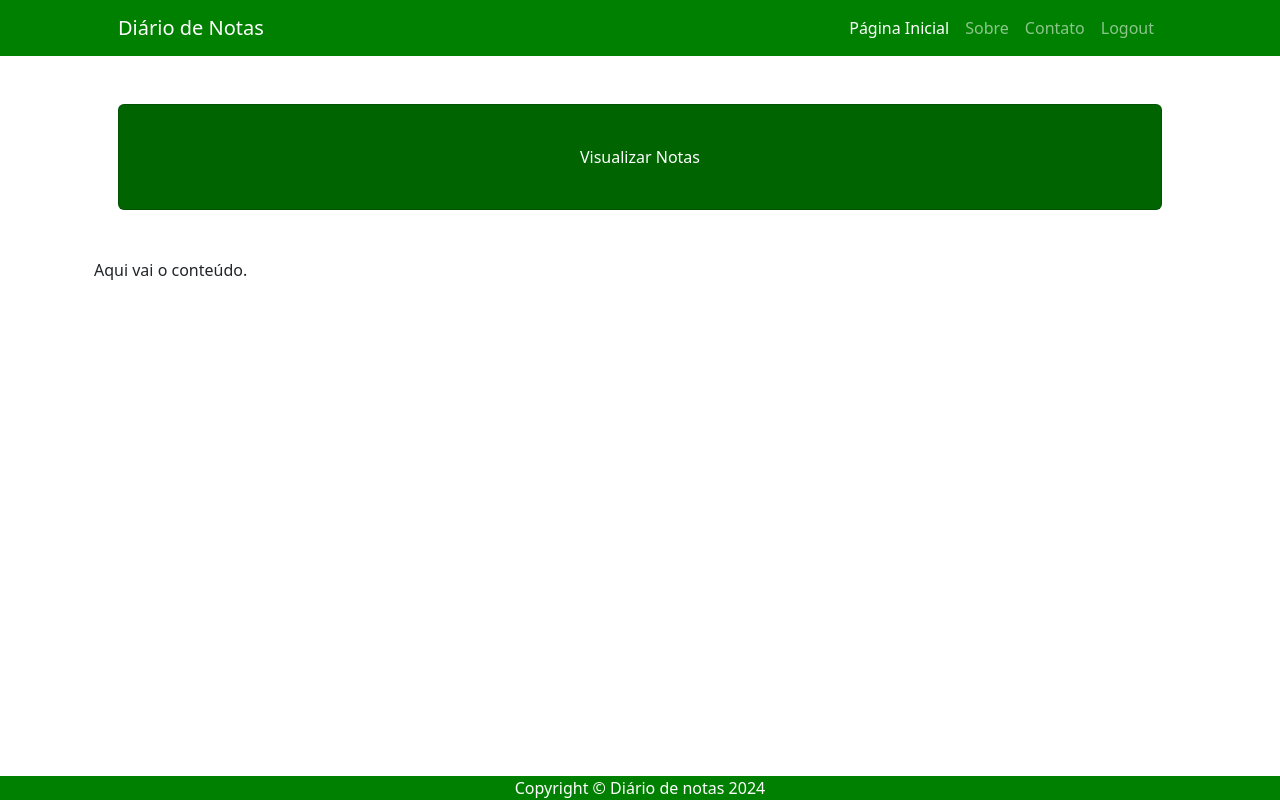
After one commit to Funarix/novosite, a Django app: template usuarios/templates/usuarios/visualizar.html in a window 1280 px wide. The commit adds this page. Run offline with Django 5.2, Linux system fonts and the light colour scheme; the template is opened without the code that fills it, so the values that code supplies are empty; some libraries are stand-ins or nearby versions.

Commit message:
alteração 29/08

```diff
--- /dev/null
+++ b/usuarios/templates/usuarios/alterar.html
@@ -0,0 +1,5 @@
+{% extends 'usuarios/base.html' %}{% block aba %}Alterar Notas{% endblock %}
+
+{% block titulo %}Alterar Notas{% endblock %}
+
+{% block conteudo %}Aqui vai o conteúdo.{% endblock %}
--- a/usuarios/templates/usuarios/base.html
+++ b/usuarios/templates/usuarios/base.html
@@ -9,7 +9,7 @@
 <head>
     <meta charset="UTF-8">
     <meta name="viewport" content="width=device-width, initial-scale=1.0">
-    <title>Template Base</title>
+    <title>{% block aba %}Template Base{% endblock %}</title>
 
      <link href="{% static 'css/bootstrap.min.css' %}" rel = "stylesheet">
 
@@ -19,11 +19,11 @@
      <!-- Responsive navbar-->
      <nav class="navbar navbar-expand-lg navbar-dark " style="background-color: #008000;">
         <div class="container px-5">
-            <a class="navbar-brand" href="#!">Diário de Notas</a>
+            <a class="navbar-brand" href="{% url 'home' %}">Diário de Notas</a>
             <button class="navbar-toggler" type="button" data-bs-toggle="collapse" data-bs-target="#navbarSupportedContent" aria-controls="navbarSupportedContent" aria-expanded="false" aria-label="Toggle navigation"><span class="navbar-toggler-icon"></span></button>
             <div class="collapse navbar-collapse" id="navbarSupportedContent">
                 <ul class="navbar-nav ms-auto mb-2 mb-lg-0">
-                    <li class="nav-item"><a class="nav-link active" aria-current="page" href="#!">Página Inicial</a></li>
+                    <li class="nav-item"><a class="nav-link active" aria-current="page" href="{% url 'home' %}">Página Inicial</a></li>
                     <li class="nav-item"><a class="nav-link" href="#!">Sobre</a></li>
                     <li class="nav-item"><a class="nav-link" href="#!">Contato</a></li>
                     <li class="nav-item"><a class="nav-link" href="#!">Logout</a></li>
@@ -37,17 +37,20 @@
 
         <!-- Call to Action-->
         <div class="card text-white  my-5 py-4 text-center" style="background-color: #006400;">
-            <div class="card-body"><p class="text-white m-0">Seja Bem-Vindo(a) ao portal de notas, aqui você encontrará todos os dados das suas disciplinas.</p></div>
+            <div class="card-body"><p class="text-white m-0">{% block titulo %}Seja Bem-Vindo(a) ao portal de notas, aqui você encontrará todos os dados das suas disciplinas.{% endblock %}</p></div>
         </div>
         <!-- Content Row-->
         <div class="row gx-4 gx-lg-5">
+
+            {% block conteudo %}
+
             <div class="col-md-4 mb-5">
                 <div class="card h-100" style="background-color: #D3D3D3;">
                     <div class="card-body" style="background-color: #FFFFFF;">
                         <h2 class="card-title">Lançar Notas</h2>
                         <p class="card-text">Nesta opção você poderá lançar todas as notas referentes as suas disciplinas, discriminando todos respectivos detalhes.</p>
                     </div>
-                    <div class="card-footer"><a class="btn btn-primary btn-sm" href="#!">Clique aqui</a></div>
+                    <div class="card-footer"><a class="btn btn-primary btn-sm" href="{% url 'lancar' %}">Clique aqui</a></div>
                 </div>
             </div>
             <div class="col-md-4 mb-5">
@@ -56,7 +59,7 @@
                         <h2 class="card-title">Alterar Notas</h2>
                         <p class="card-text">Nesta opção você poderá alterar todas as notas já lançadas às suas disciplinas, inclusive excluir alguma nota.</p>
                     </div>
-                    <div class="card-footer"><a class="btn btn-primary btn-sm" href="#!">Clique aqui</a></div>
+                    <div class="card-footer"><a class="btn btn-primary btn-sm" href="{% url 'alterar' %}">Clique aqui</a></div>
                 </div>
             </div>
             <div class="col-md-4 mb-5">
@@ -65,13 +68,15 @@
                         <h2 class="card-title">Visualizar Notas</h2>
                         <p class="card-text">Nesta opção você poderá visualizar todas as notas já lançadas referentes às suas disciplinas.</p>
                     </div>
-                    <div class="card-footer"><a class="btn btn-primary btn-sm" href="#!">Clique aqui</a></div>
+                    <div class="card-footer"><a class="btn btn-primary btn-sm" href="{% url 'visualizar' %}">Clique aqui</a></div>
                 </div>
             </div>
+
+            {% endblock %}
         </div>
     </div>
     <!-- Footer-->
-    <footer class="fixed-botton " style="background-color: #008000;">
+    <footer class="fixed-bottom" style="background-color: #008000;">
         <div class="container px-4 px-lg-5"><p class="m-0 text-center text-white">Copyright &copy; Diário de notas 2024</p></div>
     </footer>
     <!-- Bootstrap core JS-->
--- a/usuarios/templates/usuarios/home.html
+++ b/usuarios/templates/usuarios/home.html
@@ -1 +1,3 @@
 {% extends 'usuarios/base.html' %}
+
+{% block aba %}Página inicial{% endblock %}
--- /dev/null
+++ b/usuarios/templates/usuarios/visualizar.html
@@ -0,0 +1,7 @@
+{% extends 'usuarios/base.html' %}
+
+{% block aba %}Visualizar Notas{% endblock %}
+
+{% block titulo %}Visualizar Notas{% endblock %}
+
+{% block conteudo %}Aqui vai o conteúdo.{% endblock %}
--- a/usuarios/urls.py
+++ b/usuarios/urls.py
@@ -7,4 +7,7 @@ urlpatterns = [
     path('login/', views.login, name= 'login'),
     path('cadastro/', views.cadastro, name = 'cadastro'),
     path('home/', views.home, name = 'home'),
+    path('lancar/', views.lancar, name = 'lancar'),
+    path('alterar/', views.alterar, name = 'alterar'),
+    path('visualizar/', views.visualizar, name = 'visualizar'),
 ]
```
Also changed, not shown: usuarios/templates/usuarios/lancar.html (added, +9 -0 lines), usuarios/views.py (+35 -1 lines).
